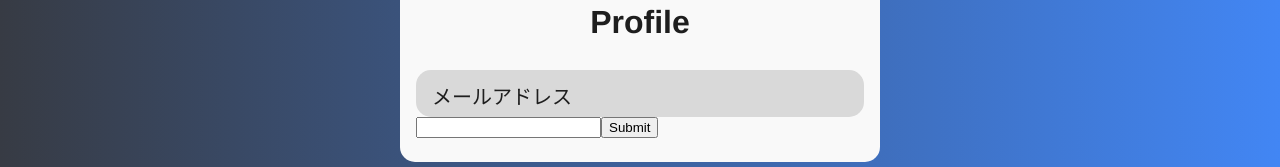
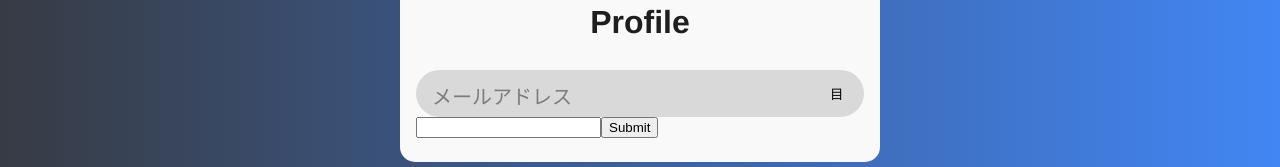
Before and after one commit to jepapt2/React_ProfileSite, a React (Create React App) app: page / in a window 1280 px wide. Shown: the part 329-496 px from the top of the page. Built offline with nearby package versions, Linux system fonts and the light colour scheme.

Commit message:
TextInput_add_setIsPlaceholderAsLabel

```diff
--- a/src/components/ui/form/TextInput.tsx
+++ b/src/components/ui/form/TextInput.tsx
@@ -1,21 +1,51 @@
+import { useState } from 'react'
 import { UseFormRegisterReturn } from 'react-hook-form/dist/types'
 import styled from 'styled-components'
 
 type Props = {
   register: UseFormRegisterReturn
   type: React.HTMLInputTypeAttribute | undefined
+  placeholder: string
 }
 
-const TextInput: React.FC<Props> = ({ register, type }) => {
+const TextInput: React.FC<Props> = ({ register, type, placeholder }) => {
+  const [value, setValue] = useState('')
+  const [isPlaceholderAsLabel, setIsPlaceholderAsLabel] = useState(false)
+
   return (
     <>
       <StyledLabel>
-        <StyledInput {...register} type={type} placeholder="メールアドレス" />
-        <StyledSpan>メールアドレス</StyledSpan>
+        <StyledDiv>
+          <StyledInput
+            {...register}
+            type={type}
+            placeholder={placeholder}
+            onChange={(e) => setValue(e.target.value)}
+            onFocus={() => setIsPlaceholderAsLabel(true)}
+            onBlur={() =>
+              value.length >= 1
+                ? setIsPlaceholderAsLabel(true)
+                : setIsPlaceholderAsLabel(false)
+            }
+          />
+          <StyledPassWordHideButton>目</StyledPassWordHideButton>
+        </StyledDiv>
+        <StyledSpan isPlaceholderAsLabel={isPlaceholderAsLabel}>
+          {placeholder}
+        </StyledSpan>
       </StyledLabel>
     </>
   )
 }
+
+const StyledDiv = styled.div`
+  display: flex;
+  flex-direction: row;
+  order: 1;
+  width: 100%;
+  border-radius: 60px;
+  background-color: ${(props) => props.theme.colors.lightGrayColor};
+`
 
 const StyledLabel = styled.label`
   display: flex;
@@ -23,33 +53,47 @@ const StyledLabel = styled.label`
 `
 
 const StyledInput = styled.input`
-  background-color: ${(props) => props.theme.colors.lightGrayColor};
   color: ${(props) => props.theme.colors.textColor};
+  border-radius: 60px;
+  background-color: transparent;
+  width: 100%;
   border: none;
-  border-radius: 15px;
+  outline: none;
   padding: 0.75rem 1rem;
   display: block;
   font-size: 1.25rem;
-  width: 100%;
-  order: 1;
   &::placeholder {
     color: transparent;
   }
-  &:not(:placeholder-shown) + span {
-    transform: translateY(0) translateX(-1rem) scale(0.75);
+  :-webkit-autofill {
+    -webkit-box-shadow: 0 0 0 1000px
+      ${(props) => props.theme.colors.lightGrayColor} inset;
   }
-  &:focus + span {
-    transform: translateY(0) translateX(-1rem) scale(0.75);
+
+  &:-webkit-autofill::first-line {
+    font-family: $body-font;
+    // color: green;
   }
 `
 
-const StyledSpan = styled.span`
+const StyledSpan = styled.span<{ isPlaceholderAsLabel: boolean }>`
+  color: ${(props) => props.theme.colors.grayColor};
   font-size: 1.25rem;
   display: inline-block;
-  transform: translateY(2.5rem) scale(1);
+  transform: ${({ isPlaceholderAsLabel }) =>
+    isPlaceholderAsLabel
+      ? 'translateY(0) translateX(-1rem) scale(0.75)'
+      : 'translateY(2.5rem) translateX(0) scale(1)'};
   transform-origin: left;
   transition: 0.3s;
   margin: 0 1rem;
 `
 
+const StyledPassWordHideButton = styled.button`
+  background-color: transparent;
+  border: none;
+  width: 1.5rem;
+  margin-right: 1rem;
+`
+
 export default TextInput
--- a/src/pages/Home.tsx
+++ b/src/pages/Home.tsx
@@ -22,6 +22,7 @@ const Home: React.FC = () => {
           <TextInput
             register={register('email', { required: true })}
             type="email"
+            placeholder="メールアドレス"
           />
           <input {...register('password')} type="password" />
           <button type="submit" onClick={onSubmit}>
```
